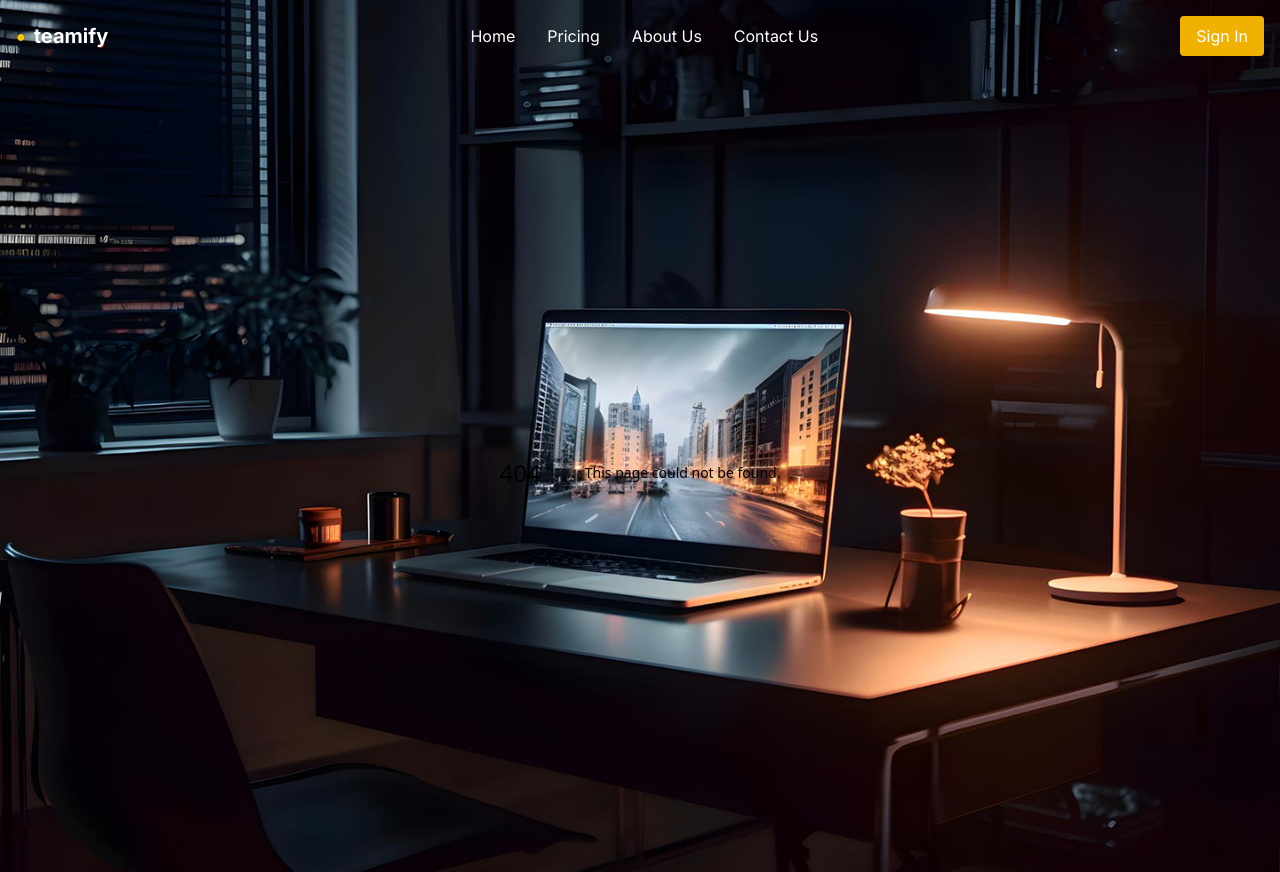
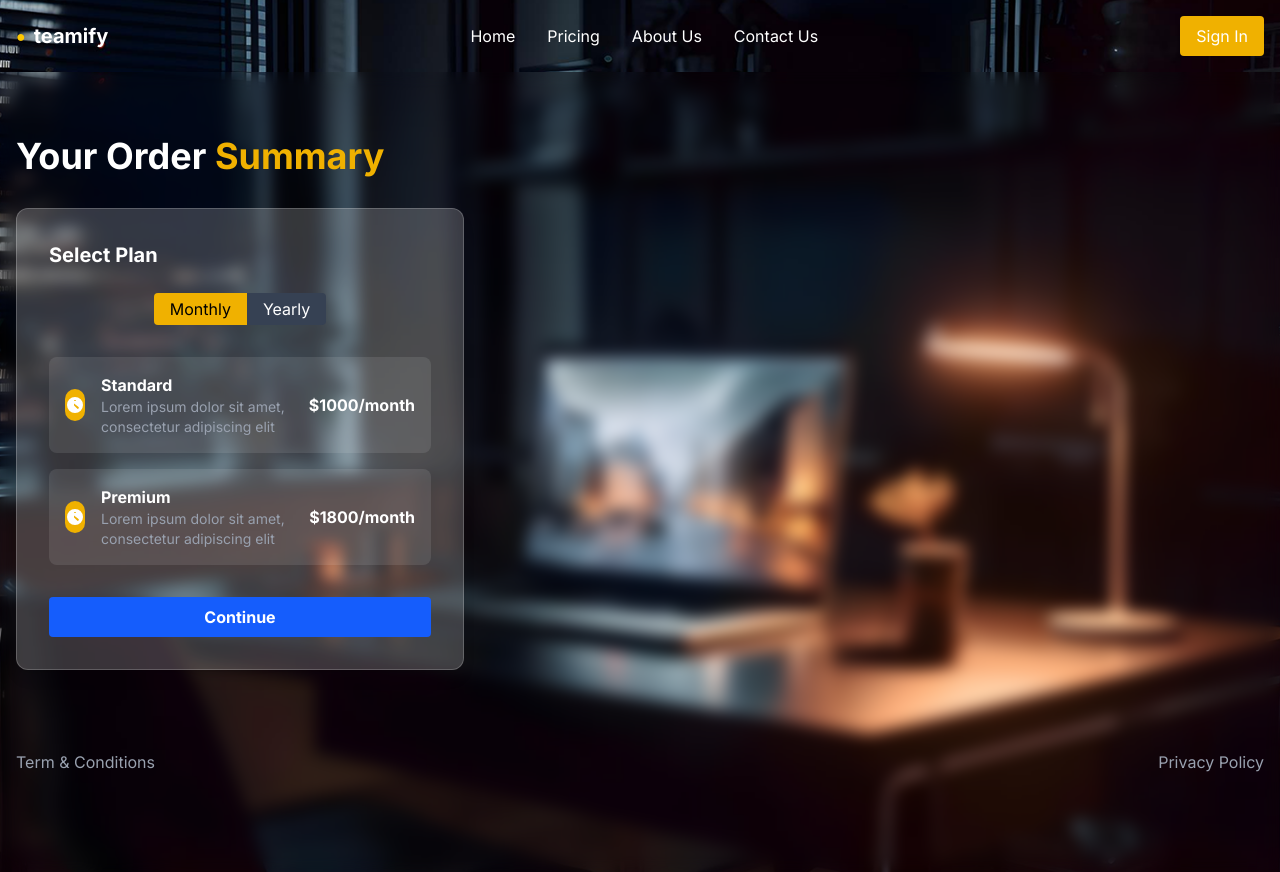
Before and after one commit to amani387/fst_test_project, a Next.js app: page /order-summary in a window 1280 px wide. Before the commit this address had no page. Built offline with nearby package versions, Linux system fonts and the light colour scheme.

Commit message:
Fix navbar and add order summary page

```diff
--- /dev/null
+++ b/src/app/order-summary/page.jsx
@@ -0,0 +1,119 @@
+"use client";
+import { useState } from 'react';
+
+export default function OrderSummary() {
+  const [billingPeriod, setBillingPeriod] = useState('monthly');
+
+  return (
+    <div
+      className="min-h-screen bg-cover bg-center bg-no-repeat text-white"
+      style={{
+        backgroundImage: `url('/images/background.png')`, // Replace with your actual image path
+      }}
+    >
+      <div className="backdrop-blur-sm min-h-screen">
+
+
+        {/* Order Summary Content */}
+        <div className="container mx-auto px-4 py-16">
+          <h1 className="text-4xl font-bold mb-8">
+            Your Order <span className="text-yellow-500">Summary</span>
+          </h1>
+
+          {/* Order Summary Card */}
+          <div className="bg-white/20 backdrop-blur-lg p-8 rounded-xl border border-white/20 shadow-lg max-w-md w-full">
+            <h2 className="text-xl font-bold mb-6">Select Plan</h2>
+
+            {/* Billing Toggle */}
+            <div className="flex justify-center mb-8">
+              <button
+                className={`px-4 py-1 rounded-l ${
+                  billingPeriod === 'monthly' ? 'bg-yellow-500 text-black' : 'bg-gray-700'
+                }`}
+                onClick={() => setBillingPeriod('monthly')}
+              >
+                Monthly
+              </button>
+              <button
+                className={`px-4 py-1 rounded-r ${
+                  billingPeriod === 'yearly' ? 'bg-yellow-500 text-black' : 'bg-gray-700'
+                }`}
+                onClick={() => setBillingPeriod('yearly')}
+              >
+                Yearly
+              </button>
+            </div>
+
+            {/* Plan Cards */}
+            <div className="space-y-4">
+              {/* Standard Plan */}
+              <div className="flex justify-between items-center p-4 rounded-lg bg-white/10">
+                <div className="flex items-center">
+                  <div className="w-8 h-8 rounded-full bg-yellow-500 flex items-center justify-center mr-4">
+                    <svg
+                      xmlns="http://www.w3.org/2000/svg"
+                      className="h-5 w-5 text-white"
+                      viewBox="0 0 20 20"
+                      fill="currentColor"
+                    >
+                      <path
+                        fillRule="evenodd"
+                        d="M10 18a8 8 0 100-16 8 8 0 000 16zm1-12a1 1 0 10-2 0v4a1 1 0 00.293.707l2.828 2.829a1 1 0 101.415-1.415L9 8.586V6z"
+                        clipRule="evenodd"
+                      />
+                    </svg>
+                  </div>
+                  <div>
+                    <h3 className="font-bold">Standard</h3>
+                    <p className="text-sm text-gray-400">Lorem ipsum dolor sit amet, consectetur adipiscing elit</p>
+                  </div>
+                </div>
+                <div className="font-bold">${billingPeriod === 'monthly' ? '1000' : '594'}/month</div>
+              </div>
+
+              {/* Premium Plan */}
+              <div className="flex justify-between items-center p-4 rounded-lg bg-white/10">
+                <div className="flex items-center">
+                  <div className="w-8 h-8 rounded-full bg-yellow-500 flex items-center justify-center mr-4">
+                    <svg
+                      xmlns="http://www.w3.org/2000/svg"
+                      className="h-5 w-5 text-white"
+                      viewBox="0 0 20 20"
+                      fill="currentColor"
+                    >
+                      <path
+                        fillRule="evenodd"
+                        d="M10 18a8 8 0 100-16 8 8 0 000 16zm1-12a1 1 0 10-2 0v4a1 1 0 00.293.707l2.828 2.829a1 1 0 101.415-1.415L9 8.586V6z"
+                        clipRule="evenodd"
+                      />
+                    </svg>
+                  </div>
+                  <div>
+                    <h3 className="font-bold">Premium</h3>
+                    <p className="text-sm text-gray-400">Lorem ipsum dolor sit amet, consectetur adipiscing elit</p>
+                  </div>
+                </div>
+                <div className="font-bold">${billingPeriod === 'monthly' ? '1800' : '1794'}/month</div>
+              </div>
+            </div>
+
+            {/* CTA Button */}
+            <div className="mt-8">
+              <button className="w-full bg-blue-600 hover:bg-blue-700 text-white font-bold py-2 px-4 rounded">
+                Continue
+              </button>
+            </div>
+          </div>
+        </div>
+
+        {/* Footer */}
+        <footer className="container mx-auto px-4 py-4">
+          <div className="flex justify-between items-center">
+            <a href="/terms" className="text-gray-400 hover:text-white">Term & Conditions</a>
+            <a href="/privacy" className="text-gray-400 hover:text-white">Privacy Policy</a>
+          </div>
+        </footer>
+      </div>
+    </div>
+  );
+}
--- a/src/components/common/Navbar.jsx
+++ b/src/components/common/Navbar.jsx
@@ -85,7 +85,7 @@ export default function Navbar() {
               About Us
             </Link>
             <Link
-              href="/contact"
+              href="/contactUs"
               className="block w-full text-center py-2 hover:bg-gray-100"
             >
               Contact Us
--- a/src/components/pricing/PricingPage.jsx
+++ b/src/components/pricing/PricingPage.jsx
@@ -1,6 +1,6 @@
 "use client";
 import { useState } from 'react';
-
+import Link from 'next/link';
 export default function PricingPage() {
   const [billingPeriod, setBillingPeriod] = useState('monthly');
 
@@ -58,9 +58,11 @@ export default function PricingPage() {
                     <li key={i}>{item}</li>
                   ))}
               </ul>
+              <Link href="/order-summary">
                 <button className="w-full bg-[#1D3653] hover:bg-blue-700 py-2 rounded-3xl text-white font-medium">
                   Choose Plan
                 </button>
+              </Link>
             </div>
 
             {/* Premium Plan */}
@@ -78,9 +80,11 @@ export default function PricingPage() {
                     <li key={i}>{item}</li>
                   ))}
               </ul>
-              <button className="w-full bg-yellow-500 hover:bg-yellow-600  py-2 rounded-3xl text-white font-medium">
+              <Link href="/order-summary">
+                <button className="w-full bg-yellow-500 hover:bg-yellow-600 py-2 rounded-3xl text-white font-bold">
                   Choose Plan
                 </button>
+              </Link>
             </div>
 
             {/* Enterprise Plan */}
@@ -98,9 +102,11 @@ export default function PricingPage() {
                     <li key={i}>{item}</li>
                   ))}
               </ul>
+              <Link href="/contactUs">
                 <button className="w-full bg-[#1D3653] hover:bg-blue-700 py-2 rounded-3xl text-white font-medium">
             Contact Us
                 </button>
+              </Link>
             </div>
           </div>
         </div>
```
Lines whose indentation alone changed are shown as unchanged.
